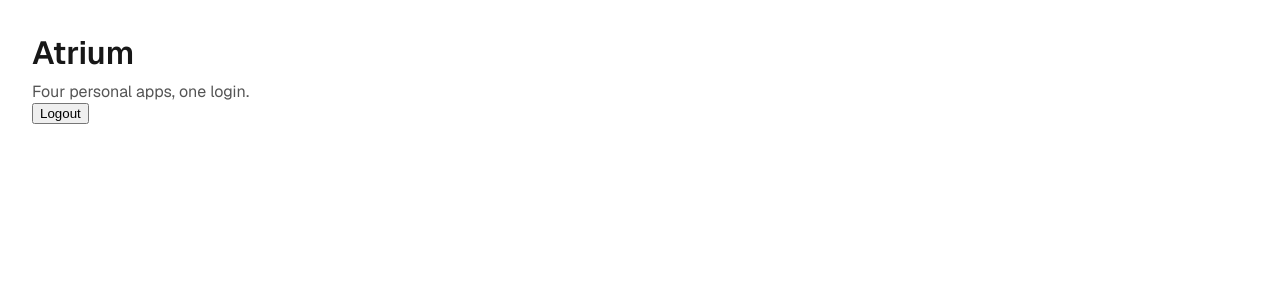
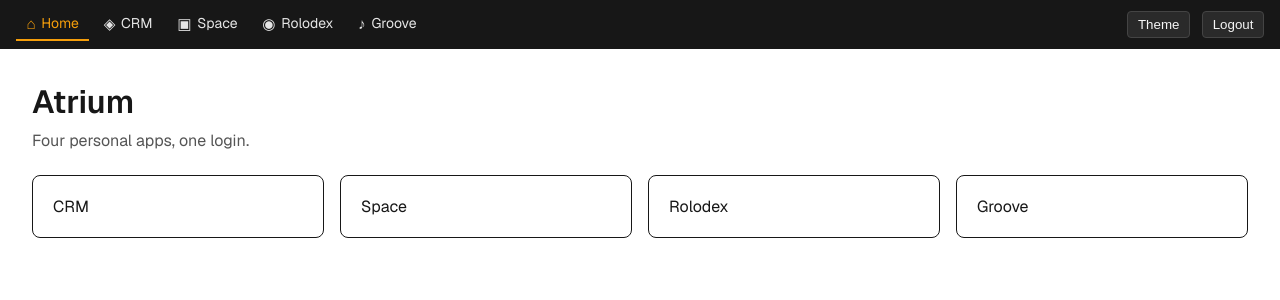
Before and after one commit to NWFreshness/atrium, a Next.js app: page / in a window 1280 px wide. Shown: the top 300 px of the page. Built offline with nearby package versions, Linux system fonts and the light colour scheme; no server answers.

Commit message:
feat(shell): launcher, atrium-nav, and theme toggle

```diff
--- /dev/null
+++ b/app/(authenticated)/layout.tsx
@@ -0,0 +1,24 @@
+import { auth, signOut } from "@/auth";
+import { AtriumNav } from "@/components/atrium-nav";
+
+export default async function AuthenticatedLayout({
+  children,
+}: LayoutProps<"/">) {
+  const session = await auth();
+
+  async function logout() {
+    "use server";
+    await signOut({ redirectTo: "/login" });
+  }
+
+  return (
+    <>
+      <AtriumNav
+        email={session?.user?.email}
+        role={session?.user?.role}
+        logout={logout}
+      />
+      {children}
+    </>
+  );
+}
--- /dev/null
+++ b/app/(authenticated)/page.tsx
@@ -0,0 +1,24 @@
+import Link from "next/link";
+
+const apps = [
+  { href: "/crm", label: "CRM" },
+  { href: "/space", label: "Space" },
+  { href: "/rolodex", label: "Rolodex" },
+  { href: "/groove", label: "Groove" },
+] as const;
+
+export default function Home() {
+  return (
+    <main>
+      <h1>Atrium</h1>
+      <p>Four personal apps, one login.</p>
+      <ul className="launcher-cards">
+        {apps.map((app) => (
+          <li key={app.href}>
+            <Link href={app.href}>{app.label}</Link>
+          </li>
+        ))}
+      </ul>
+    </main>
+  );
+}
--- a/app/globals.css
+++ b/app/globals.css
@@ -3,11 +3,16 @@
   --foreground: #171717;
 }
 
-@media (prefers-color-scheme: dark) {
-  :root {
-    --background: #0a0a0a;
-    --foreground: #ededed;
-  }
+[data-theme="light"] {
+  --background: #ffffff;
+  --foreground: #171717;
+  color-scheme: light;
+}
+
+[data-theme="dark"] {
+  --background: #0a0a0a;
+  --foreground: #ededed;
+  color-scheme: dark;
 }
 
 html,
@@ -40,12 +45,28 @@ p {
   color: #555;
 }
 
-@media (prefers-color-scheme: dark) {
-  html {
-    color-scheme: dark;
-  }
+[data-theme="light"] p {
+  color: #555;
+}
 
-  p {
-    color: #aaa;
-  }
+[data-theme="dark"] p {
+  color: #aaa;
 }
+
+.launcher-cards {
+  display: grid;
+  grid-template-columns: repeat(auto-fit, minmax(10rem, 1fr));
+  gap: 1rem;
+  list-style: none;
+  margin: 1.5rem 0 0;
+  padding: 0;
+}
+
+.launcher-cards a {
+  display: block;
+  padding: 1.25rem;
+  border: 1px solid currentColor;
+  border-radius: 8px;
+  text-decoration: none;
+  color: inherit;
+}
--- a/app/layout.tsx
+++ b/app/layout.tsx
@@ -1,5 +1,6 @@
 import type { Metadata } from "next";
 import { Geist, Geist_Mono } from "next/font/google";
+import { THEME_INIT_SCRIPT } from "@/lib/theme";
 import "./globals.css";
 
 const geistSans = Geist({
@@ -19,7 +20,18 @@ export const metadata: Metadata = {
 
 export default function RootLayout({ children }: LayoutProps<"/">) {
   return (
-    <html lang="en" className={`${geistSans.variable} ${geistMono.variable}`}>
+    <html
+      lang="en"
+      className={`${geistSans.variable} ${geistMono.variable}`}
+      suppressHydrationWarning
+    >
+      <head>
+        <script
+          dangerouslySetInnerHTML={{
+            __html: THEME_INIT_SCRIPT,
+          }}
+        />
+      </head>
       <body>{children}</body>
     </html>
   );
--- a/app/page.tsx
+++ /dev/null
@@ -1,18 +0,0 @@
-import { signOut } from "@/auth";
-
-export default function Home() {
-  return (
-    <main>
-      <h1>Atrium</h1>
-      <p>Four personal apps, one login.</p>
-      <form
-        action={async () => {
-          "use server";
-          await signOut({ redirectTo: "/login" });
-        }}
-      >
-        <button type="submit">Logout</button>
-      </form>
-    </main>
-  );
-}
--- /dev/null
+++ b/components/atrium-nav.module.css
@@ -0,0 +1,60 @@
+.atrium-nav-strip {
+  display: flex;
+  align-items: center;
+  justify-content: space-between;
+  gap: 1rem;
+  flex-wrap: wrap;
+  padding: 0.5rem 1rem;
+  background: #171717;
+  color: #f5f5f5;
+  font-size: 0.875rem;
+}
+
+.atrium-nav-list {
+  display: flex;
+  flex-wrap: wrap;
+  gap: 0.25rem;
+  list-style: none;
+  margin: 0;
+  padding: 0;
+}
+
+.atrium-nav-link {
+  display: inline-flex;
+  align-items: center;
+  gap: 0.35rem;
+  padding: 0.4rem 0.65rem;
+  color: #e5e5e5;
+  text-decoration: none;
+  border-bottom: 2px solid transparent;
+}
+
+.atrium-nav-link-current {
+  color: #f59e0b;
+  border-bottom-color: #f59e0b;
+}
+
+.atrium-nav-glyph {
+  font-size: 0.95rem;
+  line-height: 1;
+}
+
+.atrium-nav-end {
+  display: flex;
+  align-items: center;
+  gap: 0.75rem;
+}
+
+.atrium-nav-theme,
+.atrium-nav-logout {
+  background: #2a2a2a;
+  color: #f5f5f5;
+  border: 1px solid #444444;
+  border-radius: 4px;
+  padding: 0.3rem 0.6rem;
+  cursor: pointer;
+}
+
+.atrium-nav-identity {
+  color: #d4d4d4;
+}
--- /dev/null
+++ b/components/atrium-nav.tsx
@@ -0,0 +1,95 @@
+"use client";
+
+import Link from "next/link";
+import { usePathname } from "next/navigation";
+import { useLayoutEffect } from "react";
+import { initTheme, toggleTheme } from "@/lib/theme";
+import styles from "./atrium-nav.module.css";
+
+const APPS = [
+  { href: "/", label: "Home", glyph: "⌂" },
+  { href: "/crm", label: "CRM", glyph: "◈" },
+  { href: "/space", label: "Space", glyph: "▣" },
+  { href: "/rolodex", label: "Rolodex", glyph: "◉" },
+  { href: "/groove", label: "Groove", glyph: "♪" },
+] as const;
+
+function isCurrent(pathname: string, href: string) {
+  if (href === "/") {
+    return pathname === "/";
+  }
+  return pathname === href || pathname.startsWith(`${href}/`);
+}
+
+function browserDeps() {
+  return {
+    storage: window.localStorage,
+    document,
+    matchMedia: (query: string) => window.matchMedia(query),
+  };
+}
+
+export function AtriumNav({
+  email,
+  role,
+  logout,
+}: {
+  email?: string | null;
+  role?: string | null;
+  logout: () => Promise<void>;
+}) {
+  const pathname = usePathname();
+
+  useLayoutEffect(() => {
+    initTheme(browserDeps());
+  }, []);
+
+  return (
+    <nav className={styles["atrium-nav-strip"]} aria-label="Atrium">
+      <ul className={styles["atrium-nav-list"]}>
+        {APPS.map((app) => {
+          const current = isCurrent(pathname, app.href);
+          return (
+            <li key={app.href}>
+              <Link
+                href={app.href}
+                className={
+                  current
+                    ? `${styles["atrium-nav-link"]} ${styles["atrium-nav-link-current"]}`
+                    : styles["atrium-nav-link"]
+                }
+                aria-current={current ? "page" : undefined}
+              >
+                <span className={styles["atrium-nav-glyph"]} aria-hidden="true">
+                  {app.glyph}
+                </span>
+                {app.label}
+              </Link>
+            </li>
+          );
+        })}
+      </ul>
+      <div className={styles["atrium-nav-end"]}>
+        <button
+          type="button"
+          className={styles["atrium-nav-theme"]}
+          onClick={() => {
+            toggleTheme(browserDeps());
+          }}
+        >
+          Theme
+        </button>
+        {email ? (
+          <span className={styles["atrium-nav-identity"]}>{email}</span>
+        ) : role ? (
+          <span className={styles["atrium-nav-identity"]}>{role}</span>
+        ) : null}
+        <form action={logout}>
+          <button type="submit" className={styles["atrium-nav-logout"]}>
+            Logout
+          </button>
+        </form>
+      </div>
+    </nav>
+  );
+}
--- a/lib/theme.ts
+++ b/lib/theme.ts
@@ -1,4 +1,6 @@
 export const THEME_STORAGE_KEY = "atrium.theme";
+
+export const THEME_INIT_SCRIPT = `(function(){try{var t=localStorage.getItem("${THEME_STORAGE_KEY}");if(t!=="light"&&t!=="dark"){t=window.matchMedia("(prefers-color-scheme: dark)").matches?"dark":"light"}document.documentElement.setAttribute("data-theme",t)}catch(e){}})()`;
 
 export type Theme = "light" | "dark";
 
```
Also changed, not shown: app/(authenticated)/crm/page.tsx (added, +8 -0 lines), app/(authenticated)/groove/page.tsx (added, +8 -0 lines), app/(authenticated)/rolodex/page.tsx (added, +8 -0 lines), app/(authenticated)/space/page.tsx (added, +8 -0 lines), 2 other files (tests, documents, lock files or other folders).
